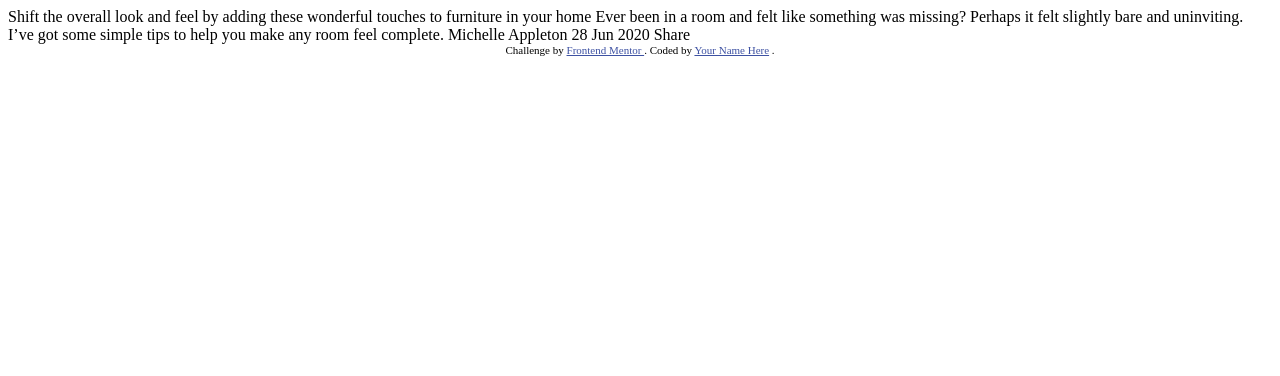
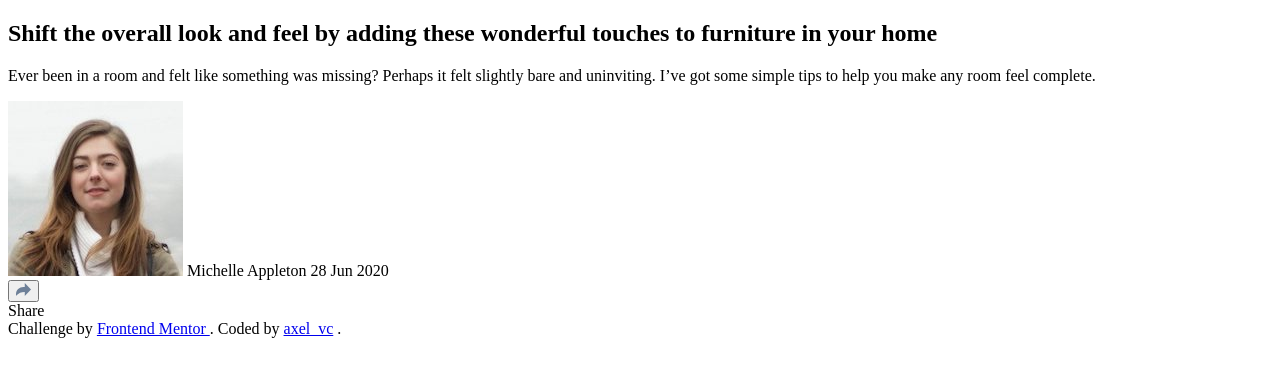
Before and after one commit to axelvc/frontend-mentor, a website: page article-preview-component/index.html in a window 1280 px wide. Drawn offline with Linux system fonts and the light colour scheme.

Commit message:
feat(article-preview-component): add html structure

```diff
--- a/article-preview-component/index.html
+++ b/article-preview-component/index.html
@@ -4,49 +4,60 @@
     <meta charset="UTF-8" />
     <meta name="viewport" content="width=device-width, initial-scale=1.0" />
     <!-- displays site properly based on user's device -->
-
     <link
       rel="icon"
       type="image/png"
       sizes="32x32"
       href="./images/favicon-32x32.png"
     />
-
     <title>Frontend Mentor | Article preview component</title>
-
-    <!-- Feel free to remove these styles or customise in your own stylesheet 👍 -->
-    <style>
-      .attribution {
-        font-size: 11px;
-        text-align: center;
-      }
-
-      .attribution a {
-        color: hsl(228, 45%, 44%);
-      }
-    </style>
   </head>
   <body>
-    Shift the overall look and feel by adding these wonderful
-    touches to furniture in your home
+    <main>
+      <div>
+        <h2>
+          Shift the overall look and feel by adding these wonderful touches to
+          furniture in your home
+        </h2>
 
-    Ever been in a room and felt like something was missing? Perhaps
-    it felt slightly bare and uninviting. I’ve got some simple tips
-    to help you make any room feel complete.
+        <p>
+          Ever been in a room and felt like something was missing? Perhaps it
+          felt slightly bare and uninviting. I’ve got some simple tips to help
+          you make any room feel complete.
+        </p>
 
-    Michelle Appleton
-    28 Jun 2020
+        <section>
+          <img
+            src="./images/avatar-michelle.jpg"
+            alt="Michelle Appleton photo"
+          />
+          <span>Michelle Appleton</span>
+          <span>28 Jun 2020</span>
+        </section>
 
-    Share
+        <section>
+          <button>
+            <img src="./images/icon-share.svg" alt="share icon" />
+          </button>
+          <div>
+            <span>Share</span>
 
-    <div class="attribution">
+            <a href="https://twitter.com/"></a>
+            <a href="https://www.facebook.com"></a>
+            <a href="https://pinterest.com"></a>
+          </div>
+        </section>
+      </div>
+    </main>
+
+    <footer>
       Challenge by
       <a href="https://www.frontendmentor.io?ref=challenge" target="_blank">
         Frontend Mentor
       </a>
       . Coded by
-      <a href="#">Your Name Here</a>
+      <a href="https://github.com/axelvc" target="_blank">axel_vc</a>
       .
-    </div>
+    </footer>
   </body>
 </html>
```
